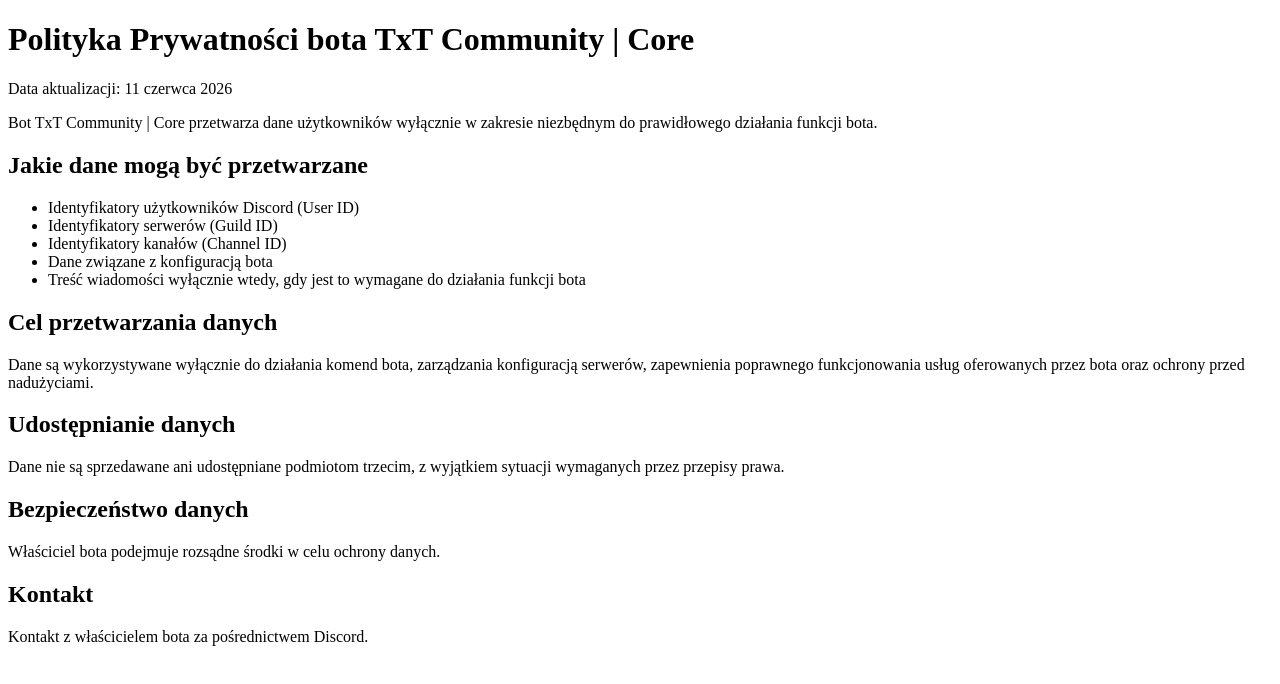
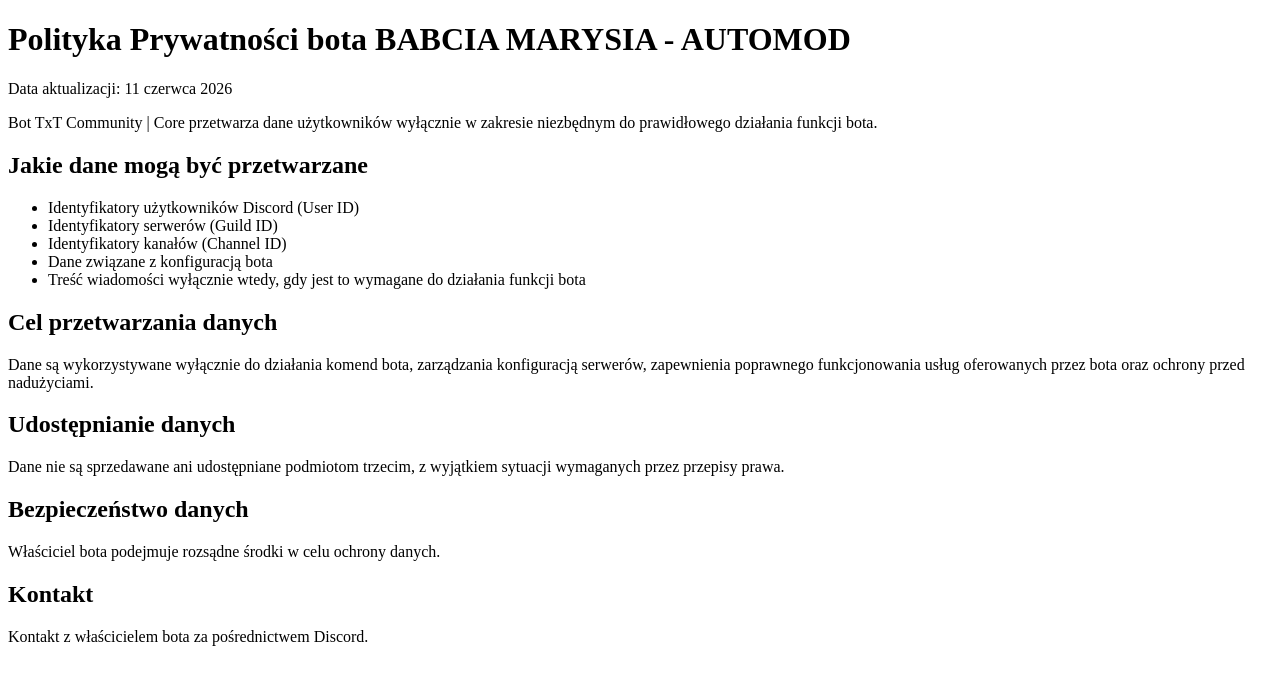
Before and after one commit to Zagrozenie/weryfikacja-dc, a plain HTML site: page index.html in a window 1280 px wide. Drawn offline with Linux system fonts and the light colour scheme.

Commit message:
Update index.html

```diff
--- a/index.html
+++ b/index.html
@@ -1,6 +1,6 @@
 <!DOCTYPE html>
 <html><head><meta charset="utf-8"><title>Privacy Policy</title></head><body>
-<h1>Polityka Prywatności bota TxT Community | Core</h1>
+<h1>Polityka Prywatności bota BABCIA MARYSIA - AUTOMOD</h1>
 <p>Data aktualizacji: 11 czerwca 2026</p>
 <p>Bot TxT Community | Core przetwarza dane użytkowników wyłącznie w zakresie niezbędnym do prawidłowego działania funkcji bota.</p>
 <h2>Jakie dane mogą być przetwarzane</h2>
```
